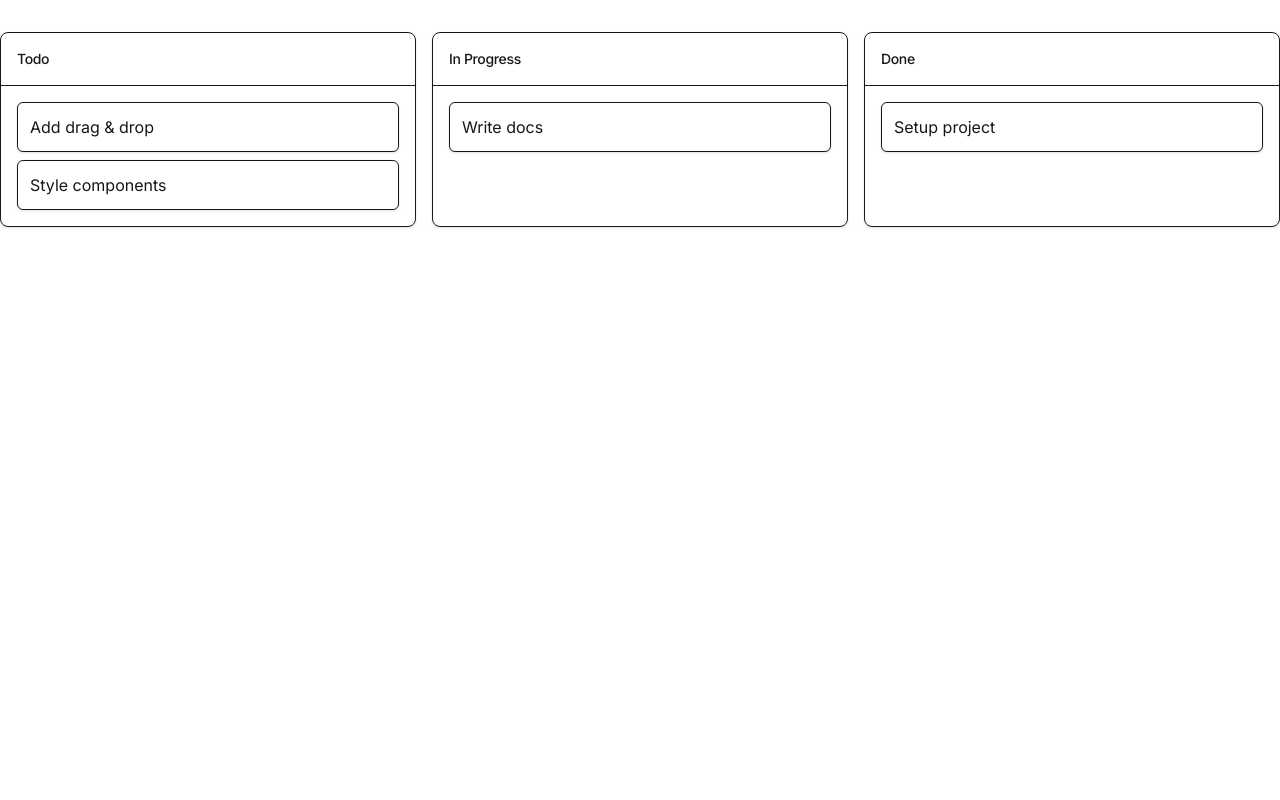
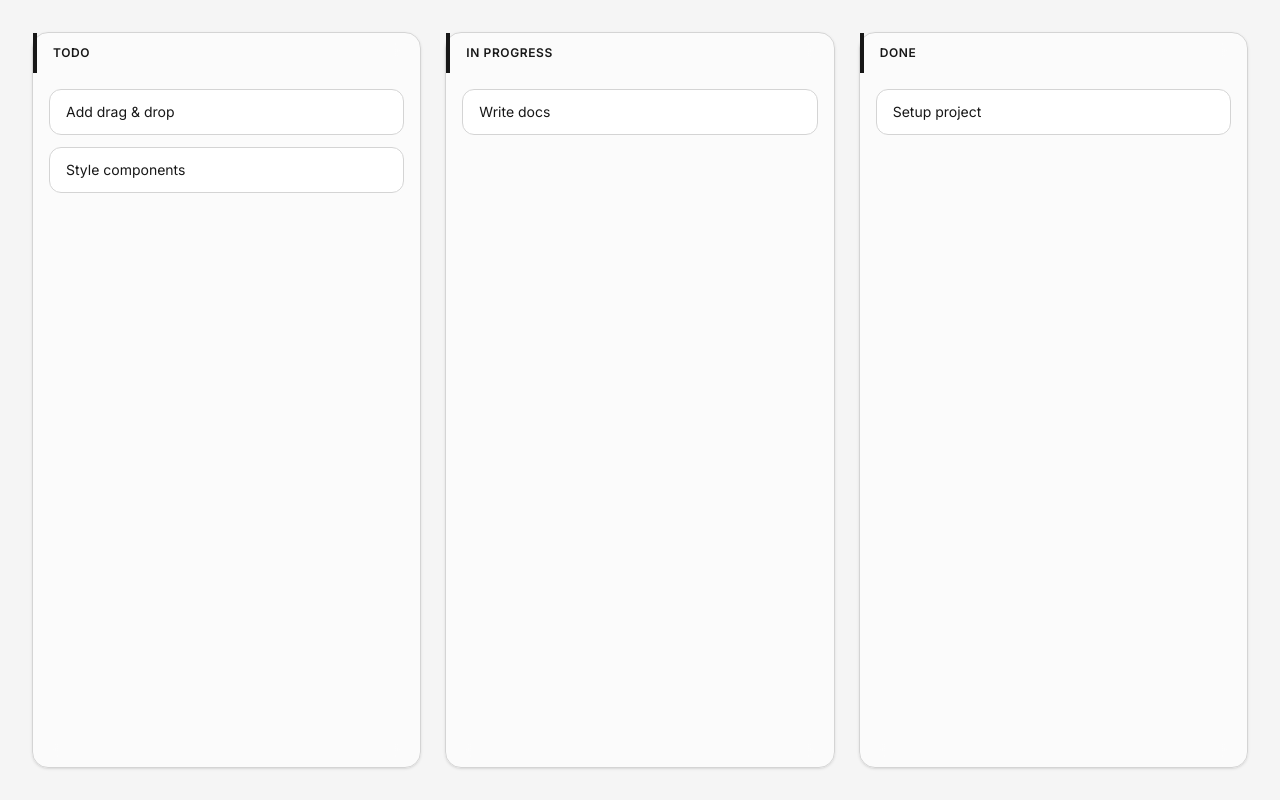
Before and after one commit to ccarella/kanban-app, a Next.js app: page / in a window 1280 px wide. Built offline with nearby package versions, Linux system fonts and the light colour scheme.

Commit message:
Apply translucent modern design

```diff
--- a/src/app/page.tsx
+++ b/src/app/page.tsx
@@ -18,6 +18,8 @@ const initialState: BoardState = {
   progress: [{ id: '3', content: 'Write docs' }],
   done: [{ id: '4', content: 'Setup project' }],
 }
+
+const ACCENT = 'border-accent-primary'
 
 export default function Home() {
   const [columns, setColumns] = useState<BoardState>(initialState)
@@ -45,23 +47,26 @@ export default function Home() {
     }
 
   return (
-    <main className="container mx-auto py-8 grid grid-cols-1 sm:grid-cols-3 gap-4 font-sans">
+    <main className="min-h-screen bg-neutral-100 p-6 md:p-8 grid auto-cols-fr md:grid-cols-3 gap-6 font-sans">
       <KanbanColumn
         id="todo"
         title="Todo"
         items={columns.todo}
+        accent={ACCENT}
         onDrop={handleDrop('todo')}
       />
       <KanbanColumn
         id="progress"
         title="In Progress"
         items={columns.progress}
+        accent={ACCENT}
         onDrop={handleDrop('progress')}
       />
       <KanbanColumn
         id="done"
         title="Done"
         items={columns.done}
+        accent={ACCENT}
         onDrop={handleDrop('done')}
       />
     </main>
--- a/src/components/KanbanCard.tsx
+++ b/src/components/KanbanCard.tsx
@@ -1,7 +1,6 @@
 'use client'
 
 import React from 'react'
-import { Card } from './ui/card'
 import { cn } from '@/lib/utils'
 
 export interface KanbanCardProps extends React.HTMLAttributes<HTMLDivElement> {
@@ -24,13 +23,16 @@ export default function KanbanCard({
   }
 
   return (
-    <Card
+    <div
       draggable
       onDragStart={handleDragStart}
-      className={cn('bg-background p-3 rounded-md shadow-sm cursor-grab active:cursor-grabbing', className)}
+      className={cn(
+        'bg-white border border-neutral-300 rounded-xl px-4 py-3 text-sm hover:shadow transition-transform hover:-translate-y-0.5 active:translate-y-0 cursor-grab active:cursor-grabbing',
+        className
+      )}
       {...props}
     >
       {children}
-    </Card>
+    </div>
   )
 }
--- a/src/components/KanbanColumn.tsx
+++ b/src/components/KanbanColumn.tsx
@@ -2,7 +2,6 @@
 
 import React from 'react'
 import KanbanCard from './KanbanCard'
-import { Card, CardHeader, CardTitle, CardContent } from './ui/card'
 
 export interface KanbanItem {
   id: string
@@ -13,10 +12,13 @@ interface KanbanColumnProps {
   id: string
   title: string
   items: KanbanItem[]
+  accent: string
   onDrop: (cardId: string, fromColumnId: string) => void
 }
 
-export default function KanbanColumn({ id, title, items, onDrop }: KanbanColumnProps) {
+export default function KanbanColumn({ id, title, items, accent, onDrop }: KanbanColumnProps) {
+  const [dragOver, setDragOver] = React.useState(false)
+
   const handleDrop = (e: React.DragEvent<HTMLDivElement>) => {
     e.preventDefault()
     const data = e.dataTransfer.getData('text/plain')
@@ -30,27 +32,36 @@ export default function KanbanColumn({ id, title, items, onDrop }: KanbanColumnP
     } catch {
       // ignore invalid data
     }
+    setDragOver(false)
   }
   const handleDragOver = (e: React.DragEvent<HTMLDivElement>) => {
     e.preventDefault()
+    if (!dragOver) setDragOver(true)
   }
+  const handleDragLeave = () => setDragOver(false)
 
   return (
-    <Card className="bg-muted/50">
-      <CardHeader className="p-4 border-b">
-        <CardTitle className="text-sm font-medium">{title}</CardTitle>
-      </CardHeader>
-      <CardContent
-        className="flex flex-col gap-2 p-4 min-h-24"
+    <section className="flex flex-col bg-white/60 backdrop-blur-md border border-neutral-300 rounded-2xl shadow-sm hover:shadow-md transition-shadow">
+      <header
+        className={
+          `px-4 py-3 text-xs font-semibold tracking-wider uppercase border-l-4 ${dragOver ? 'border-accent-secondary' : accent}`
+        }
+      >
+        {title}
+      </header>
+
+      <div
+        className="flex flex-col gap-3 p-4 grow"
         onDrop={handleDrop}
         onDragOver={handleDragOver}
+        onDragLeave={handleDragLeave}
       >
         {items.map((item) => (
           <KanbanCard key={item.id} id={item.id} columnId={id}>
             {item.content}
           </KanbanCard>
         ))}
-      </CardContent>
-    </Card>
+      </div>
+    </section>
   )
 }
--- a/tailwind.config.js
+++ b/tailwind.config.js
@@ -7,6 +7,12 @@ module.exports = {
         sans: ['var(--font-inter)'],
         mono: ['var(--font-geist-mono)'],
       },
+      colors: {
+        accent: {
+          primary: '#FF7A00',
+          secondary: '#5D67FF',
+        },
+      },
     },
   },
   plugins: [],
```
